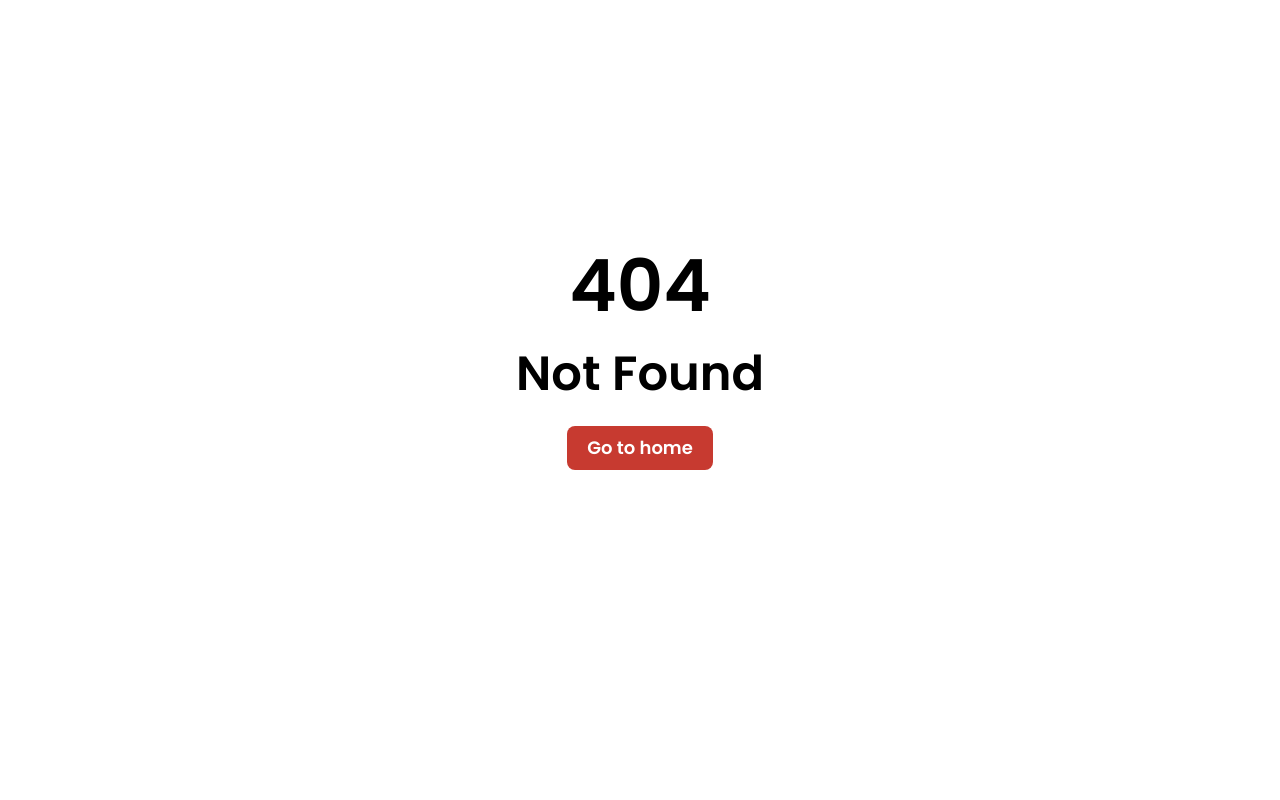
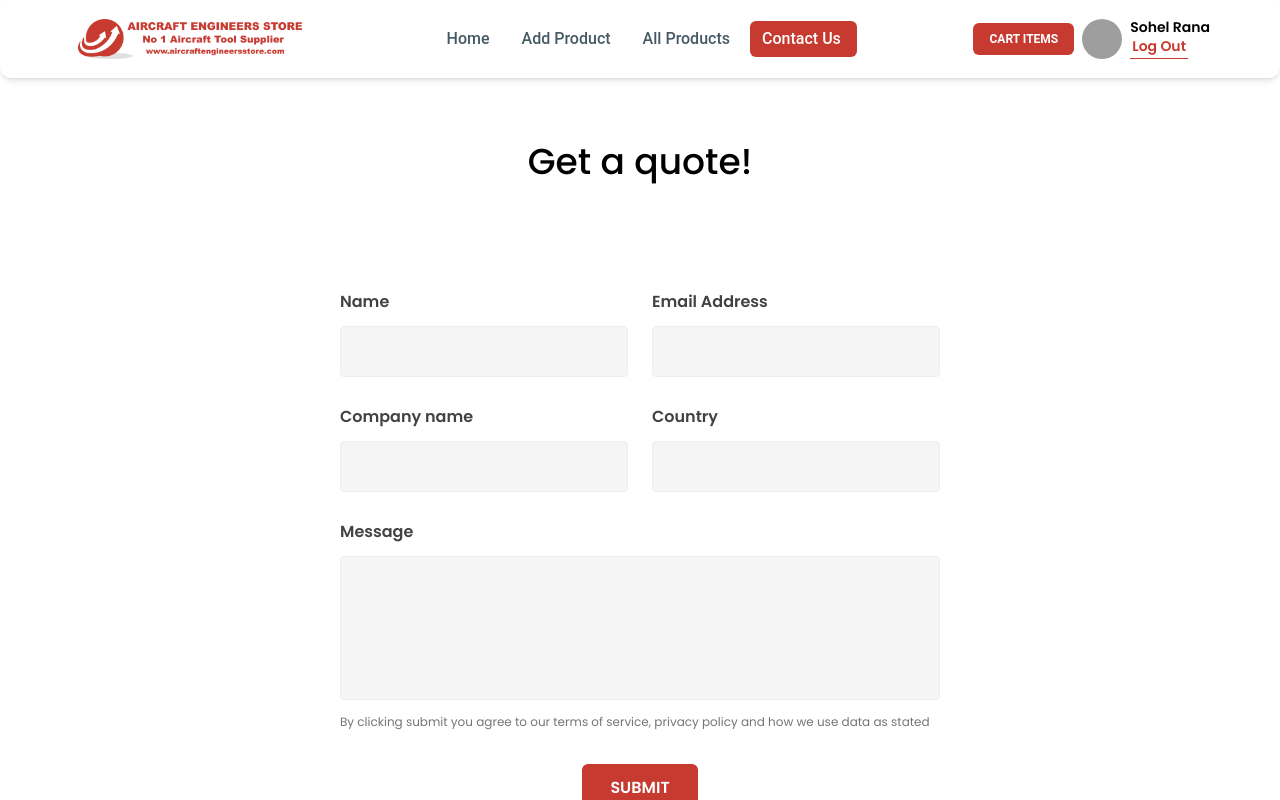
Before and after one commit to sohel5G/air-tools, a React (Vite) app: page /contact in a window 1280 px wide. Before the commit this address had no page. Shown: the top 800 px of the page. Built offline with nearby package versions, Linux system fonts and the light colour scheme; grey boxes are pictures that could not be loaded.

Commit message:
Contact page design done and header profile image and name and logut button design done

```diff
--- a/src/Routes.jsx
+++ b/src/Routes.jsx
@@ -11,6 +11,7 @@ import CartPage from "./pages/cart/CartPage";
 import Products from "./pages/products/Products";
 import SignUp from "./pages/signUp/SignUp";
 import Login from "./pages/login/Login";
+import ContactPage from "./contactPage/ContactPage";
 
 const router = createBrowserRouter([
     {
@@ -59,6 +60,10 @@ const router = createBrowserRouter([
             {
                 path:'/login',
                 element: <Login></Login>
+            },
+            {
+                path: '/contact',
+                element: <ContactPage></ContactPage>
             }
         ]
     },
--- /dev/null
+++ b/src/contactPage/ContactPage.jsx
@@ -0,0 +1,48 @@
+
+
+const ContactPage = () => {
+    return (
+        <>
+            <section>
+                <h1><h1 data-aos="flip-right" className="text-4xl font-medium text-center py-16"> Get a quote! </h1></h1>
+            </section>
+
+            <div className="flex items-center justify-center container mx-auto px-8 pb-16">
+                <div>
+                    <div className="md:flex items-center mt-12">
+                        <div className="md:w-72 flex flex-col">
+                            <label className="text-base font-semibold leading-none text-gray-800">Name</label>
+                            <input tabIndex={0} type="name" className="text-base leading-none text-gray-900 p-3 focus:oultine-none focus:border-primaryColor mt-4 bg-gray-100 border rounded border-gray-200 placeholder-gray-100" placeholder="Please input  name" />
+                        </div>
+                        <div className="md:w-72 flex flex-col md:ml-6 md:mt-0 mt-4">
+                            <label className="text-base font-semibold leading-none text-gray-800">Email Address</label>
+                            <input tabIndex={0} type="name" className="text-base leading-none text-gray-900 p-3 focus:oultine-none focus:border-primaryColor mt-4 bg-gray-100 border rounded border-gray-200 placeholder-gray-100" placeholder="Please input email address" />
+                        </div>
+                    </div>
+                    <div className="md:flex items-center mt-8">
+                        <div className="md:w-72 flex flex-col">
+                            <label className="text-base font-semibold leading-none text-gray-800">Company name</label>
+                            <input tabIndex={0} role="input" type="name" className="text-base leading-none text-gray-900 p-3 focus:oultine-none focus:border-primaryColor mt-4 bg-gray-100 border rounded border-gray-200 placeholder-gray-100 " placeholder="Please input company name" />
+                        </div>
+                        <div className="md:w-72 flex flex-col md:ml-6 md:mt-0 mt-4">
+                            <label className="text-base font-semibold leading-none text-gray-800">Country</label>
+                            <input tabIndex={0} type="name" className="text-base leading-none text-gray-900 p-3 focus:oultine-none focus:border-primaryColor mt-4 bg-gray-100 border rounded border-gray-200 placeholder-gray-100" placeholder="Please input country name" />
+                        </div>
+                    </div>
+                    <div>
+                        <div className="w-full flex flex-col mt-8">
+                            <label className="text-base font-semibold leading-none text-gray-800">Message</label>
+                            <textarea tabIndex={0} aria-label="leave a message" role="textbox" type="name" className="h-36 text-base leading-none text-gray-900 p-3 focus:oultine-none focus:border-primaryColor mt-4 bg-gray-100 border rounded border-gray-200 placeholder-gray-100 resize-none" defaultValue={""} />
+                        </div>
+                    </div>
+                    <p className="text-xs leading-3 text-gray-600 mt-4">By clicking submit you agree to our terms of service, privacy policy and how we use data as stated</p>
+                    <div className="flex items-center justify-center w-full">
+                        <button className="bg-primaryColor hover:bg-hoverPrimaryColor py-3 px-7 mt-9 text-white text-base font-semibold text-center cursor-pointer rounded-md">SUBMIT</button>
+                    </div>
+                </div>
+            </div>
+        </>
+    );
+};
+
+export default ContactPage;
```
